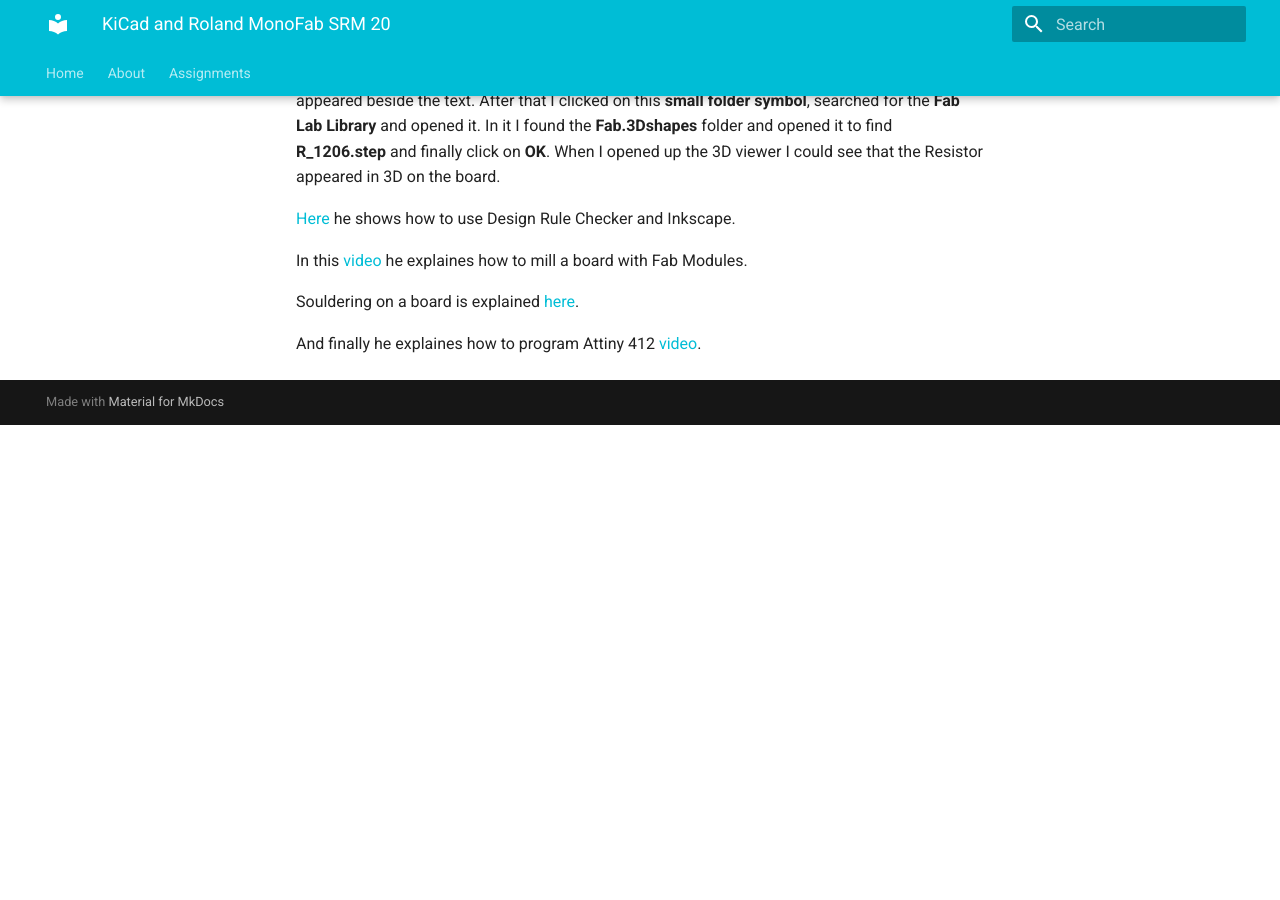
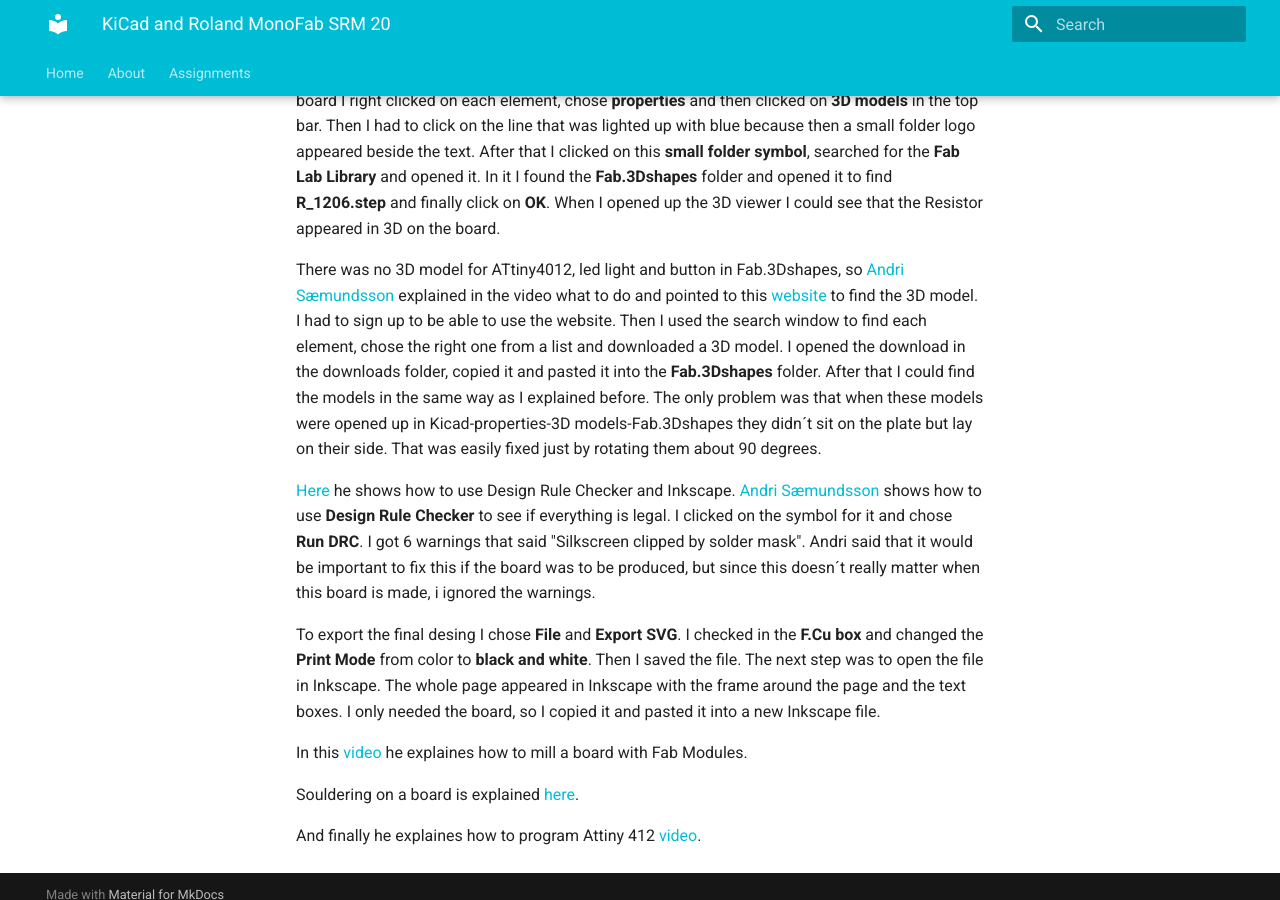
Before and after one commit to OlofH2/Before-Fab-Academy, an MkDocs documentation site: the page built from docs/KiCad_and_Roland_MonoFab_SRM_20.md, in a window 1280 px wide and 900 px high, scrolled down 5247 px. Built offline with MkDocs 1.6.1 and Material for MkDocs 9.7.7, drawn with Linux system fonts in a browser that asks for light colours; before the commit the page ends 5672 px from its top, so only the background shows below that; some of the changed text lies outside the part shown.

Commit message:
Upphaf síðunnar lagað og SVG download

```diff
--- a/docs/KiCad_and_Roland_MonoFab_SRM_20.md
+++ b/docs/KiCad_and_Roland_MonoFab_SRM_20.md
@@ -1,9 +1,9 @@
 
 **KiCad and Roland MonoFab SRM-20**
 
-[Andri Sæmundsson](https://fabacademy.org/2023/labs/akureyri/students/andri-semundsson/pages/aboutMe.html) made [videos](https://www.youtube.com/watch?v=iOPbk1W3X5k&list=PLs4ifnZzVJmqaSM1lsg68vPVtJxVNhVwV&index=1)  for Fab Lab Reykjavík where he explains how to set up KiCad 8.
+[Andri Sæmundsson](https://fabacademy.org/2023/labs/akureyri/students/andri-semundsson/pages/aboutMe.html) made a series of videos for Fab Lab Reykjavík, where he explaines all the steps in using KiCad and ... I followed his directions and here I describe every step I took.
 
-On [KiCad.org](hhttps://www.kicad.org/download/windows/) I downloaded the KiCad program and then installed it on the computer. On the [About KiCad](https://www.kicad.org/about/kicad/) site it says that KiCad is an open source software that can be used to design EDA or Electronic Design Automation. In [KiCad](https://www.kicad.org/) Schematic Editor is used to draw electronic circuit and you have access to thousands of symbols that can be found in libraries. The PCB Editor is then used to add elements (???) to the circuit. Then you can use the 3D viewer to preview your design.
+In the first [video](https://www.youtube.com/watch?v=iOPbk1W3X5k&list=PLs4ifnZzVJmqaSM1lsg68vPVtJxVNhVwV&index=1) he explains how to set up KiCad 8. On [KiCad.org](hhttps://www.kicad.org/download/windows/) I downloaded the KiCad program and then installed it on the computer. On the [About KiCad](https://www.kicad.org/about/kicad/) site it says that KiCad is an open source software that can be used to design EDA or Electronic Design Automation. In [KiCad](https://www.kicad.org/) Schematic Editor is used to draw electronic circuit and you have access to thousands of symbols that can be found in libraries. The PCB Editor is then used to add elements (???) to the circuit. Then you can use the 3D viewer to preview your design.
 
 I opened the program, clicked on **File** and **new** to create a new project. I saved it in a folder in my computer. Then I could see that under my new program I could see both the Schematic file and the PCB file. I began by editing the Schematic file.
 
@@ -65,7 +65,7 @@
 
 I connected the first pin on the Conn_PinHeader to Ground, the second one to VCC and the third one to UPDI.
 
-I used the Electrical Rule Checker to see if everything was legal but got a few errors. After marking pins nr. 3, 4 and 5 with **No connection flag** and putting a **power flag** on **Ground** and **VCC*, the Electrical Rule Checker everything seemed to be okay.
+I used the **Electrical Rule Checker** to see if everything was legal but got a few errors. After marking pins nr. 3, 4 and 5 with **No connection flag** and putting a **power flag** on **Ground** and **VCC*, the Electrical Rule Checker everything seemed to be okay.
 
 In Page settings I changed the page size to A5 and added some information about the project. Then I added a text box, just to try it. I also put a rectangular frame around some of the elements and changed the style of the frame.
 
@@ -95,12 +95,15 @@
 
 
 
-In this [video](https://www.youtube.com/watch?v=ZeAAy6L8AB8&list=PLs4ifnZzVJmqaSM1lsg68vPVtJxVNhVwV&index=2) he adds 3D model to his PCB and uses the 3D viewer.
-To add 3D models to my board I right clicked on each element, chose **properties** and then clicked on **3D models** in the top bar. Then I had to click on the line that was lighted up with blue because then a small folder logo appeared beside the text. After that I clicked on this **small folder symbol**, searched for the **Fab Lab Library** and opened it. In it I found the **Fab.3Dshapes** folder and opened it to find **R_1206.step** and finally click on **OK**. When I opened up the 3D viewer I could see that the Resistor appeared in 3D on the board.
+In this [video](https://www.youtube.com/watch?v=ZeAAy6L8AB8&list=PLs4ifnZzVJmqaSM1lsg68vPVtJxVNhVwV&index=2) he adds 3D model to his PCB and uses the 3D viewer. To add 3D models to my board I right clicked on each element, chose **properties** and then clicked on **3D models** in the top bar. Then I had to click on the line that was lighted up with blue because then a small folder logo appeared beside the text. After that I clicked on this **small folder symbol**, searched for the **Fab Lab Library** and opened it. In it I found the **Fab.3Dshapes** folder and opened it to find **R_1206.step** and finally click on **OK**. When I opened up the 3D viewer I could see that the Resistor appeared in 3D on the board.
+
+There was no 3D model for ATtiny4012, led light and button in Fab.3Dshapes, so [Andri Sæmundsson](https://fabacademy.org/2023/labs/akureyri/students/andri-semundsson/pages/aboutMe.html) explained in the video what to do and pointed to this [website](https://www.snapeda.com/) to find the 3D model. I had to sign up to be able to use the website. Then I used the search window to find each element, chose the right one from a list and downloaded a 3D model. I opened the download in the downloads folder, copied it and pasted it into the **Fab.3Dshapes** folder. After that I could find the models in the same way as I explained before. The only problem was that when these models were opened up in Kicad-properties-3D models-Fab.3Dshapes they didn´t sit on the plate but lay on their side. That was easily fixed just by rotating them about 90 degrees.
+
+ [Here](https://www.youtube.com/watch?v=Tq6v1HqWmm0&list=PLs4ifnZzVJmqaSM1lsg68vPVtJxVNhVwV&index=8) he shows how to use Design Rule Checker and Inkscape. [Andri Sæmundsson](https://fabacademy.org/2023/labs/akureyri/students/andri-semundsson/pages/aboutMe.html) shows how to use **Design Rule Checker** to see if everything is legal. I clicked on the symbol for it and chose **Run DRC**. I got 6 warnings that said "Silkscreen clipped by solder mask". Andri said that it would be important to fix this if the board was to be produced, but since this doesn´t really matter when this board is made, i ignored the warnings.
+
+ To export the final desing I chose **File** and **Export SVG**. I checked in the **F.Cu box** and changed the **Print Mode** from color to **black and white**. Then I saved the file. The next step was to open the file in Inkscape. The whole page appeared in Inkscape with the frame around the page and the text boxes. I only needed the board, so I copied it and pasted it into a new Inkscape file.
 
 
-
- [Here](https://www.youtube.com/watch?v=Tq6v1HqWmm0&list=PLs4ifnZzVJmqaSM1lsg68vPVtJxVNhVwV&index=8) he shows how to use Design Rule Checker and Inkscape.
 
 In this [video](https://www.youtube.com/watch?v=zJNpHpuvNjk&list=PLs4ifnZzVJmqaSM1lsg68vPVtJxVNhVwV&index=9) he explaines how to mill a board with Fab Modules.
 
```
